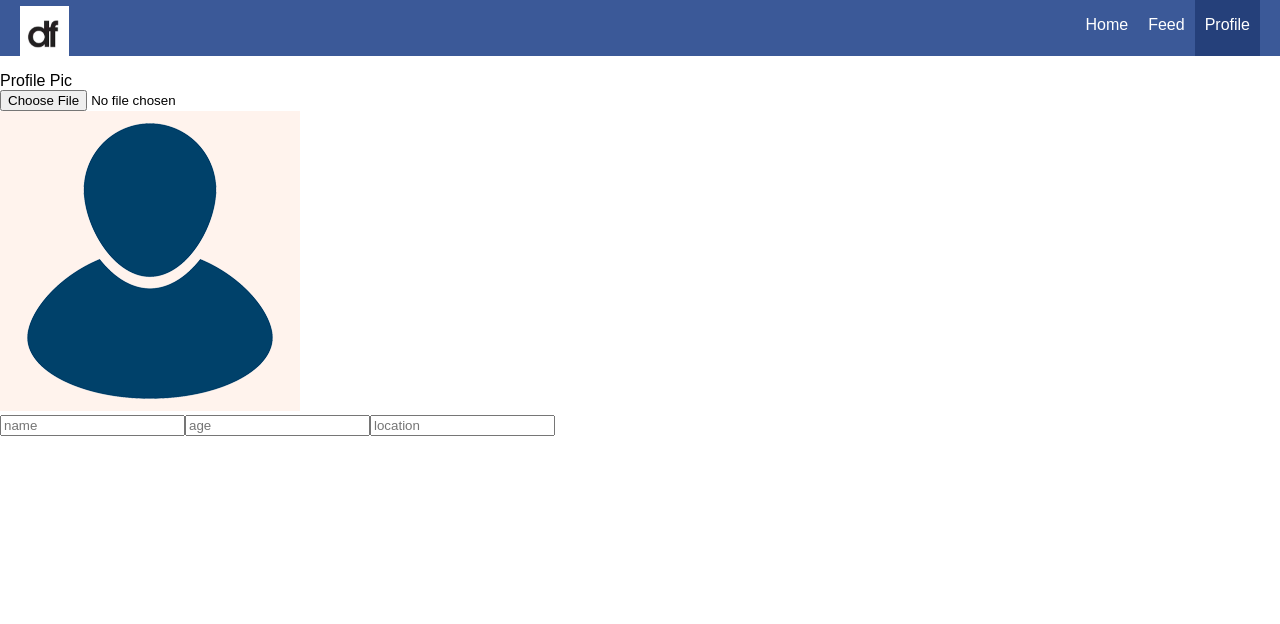
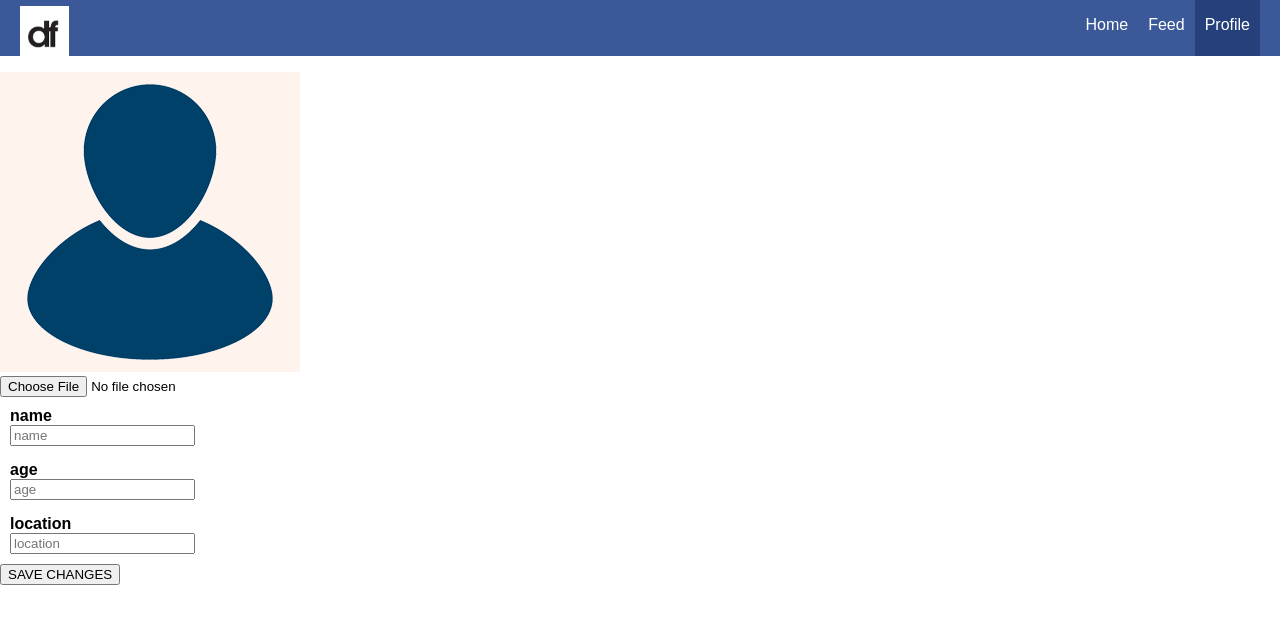
Before and after one commit to jdonesky/mock-fb, a React app: page /user-profile in a window 1280 px wide. Shown: the top 624 px of the page. Built offline with nearby package versions, Linux system fonts and the light colour scheme.

Commit message:
added user profile image and form upload w redux

```diff
--- a/src/components/UI/Input/Input.css
+++ b/src/components/UI/Input/Input.css
@@ -0,0 +1,20 @@
+.Input {
+    width: 100%;
+    margin: 5px;
+    padding: 5px;
+    box-sizing: border-box;
+}
+
+.InputElement {
+    display: block;
+    height: 30px;
+    width: 90%;
+    margin: 10px auto;
+    border: none;
+}
+
+
+.Label {
+    font-weight: bold;
+    display: block;
+}
--- a/src/components/UI/Input/Input.js
+++ b/src/components/UI/Input/Input.js
@@ -1,12 +1,21 @@
 import React from "react";
-
+import classes from './Input.css'
 
 const input = (props) => {
   let inputElement = null;
 
-  switch (props.inputType) {
+  switch (props.elementType) {
     case "input":
-      inputElement = <input value={props.value} config={...props.config}/>;
+      inputElement = (
+      <input
+      value={props.value}
+      invalid={!props.valid}
+      touch={props.touched}
+      placeholder={props.placeholder}
+      onChange={props.changed}
+      />
+      )
+    break;
 
     default:
       inputElement = null;
@@ -14,8 +23,8 @@ const input = (props) => {
 
 
   return (
-      <div className={classes.InputElement}>
-          <label>{props.label}</label>
+      <div className={classes.Input}>
+        <label className={classes.Label}>{props.label}</label>
         {inputElement}
       </div>
 
--- a/src/containers/Auth/Auth.js
+++ b/src/containers/Auth/Auth.js
@@ -9,7 +9,11 @@ class Auth extends Component {
   };
 
   render() {
-    return <div></div>;
+    // let form = this.state
+    return (
+    <div>
+
+    </div>)
   }
 }
 
--- a/src/containers/UserProfile/UserProfile.js
+++ b/src/containers/UserProfile/UserProfile.js
@@ -2,56 +2,150 @@ import React, { Component } from "react";
 import { connect } from "react-redux";
 import * as actions from "../../store/actions/profile";
 import ProfilePlaceholder from "../../assets/images/placeholder-profile-pic.png";
+import Input from "../../components/UI/Input/Input";
 import classes from "./UserProfile.css";
+
+
+function fieldBuilder(
+  elType,
+  inputType,
+  placeholder,
+  value,
+  validation,
+  valid,
+  touched
+) {
+  return {
+    elementType: elType,
+    elementConfig: {
+      type: inputType,
+      placeholder: placeholder,
+    },
+    value: value,
+    validation: validation,
+    valid: valid,
+    touched: touched,
+  };
+}
 
 class UserProfile extends Component {
   state = {
+    formInputs: {
+      name: fieldBuilder(
+        "input",
+        "text",
+        "name",
+        "",
+        { required: true },
+        false,
+        false
+      ),
+      age: fieldBuilder(
+        "input",
+        "text",
+        "age",
+        "",
+        { required: true },
+        false,
+        false
+      ),
+      location: fieldBuilder(
+        "input",
+        "text",
+        "location",
+        "",
+        { required: true },
+        false,
+        false
+      ),
+    },
     uploadedImage: null,
   };
 
   componentDidMount() {
-    console.log("[UserProfile] componentDidMount");
+    console.log("[UserProfile] componentDidMount", this.state);
 
     this.setState({
       uploadedImage: this.props.profileImage,
+      name: this.props.name,
+      age: this.props.age,
+      location: this.props.location,
     });
   }
+
+  componentDidUpdate() {
+    console.log('[UserProfile]',this.state)
+  }
+
+  onChangeHandler = (event, label) => {
+    const targetInput = { ...this.state.formInputs[label] };
+    targetInput.value = event.target.value;
+    this.setState({
+      formInputs: {
+        ...this.state.formInputs,
+        [label] : targetInput
+      }
+    })
+
+  };
 
   imageUploadHandler = (event) => {
     const [file] = event.target.files;
     if (file) {
       const reader = new FileReader();
       reader.onload = (event) => {
-        // this.setState({
-        //   uploadedImage: event.target.result,
-        // });
-        this.props.onUploadProfileImage(event.target.result);
+        this.setState({
+          uploadedImage: event.target.result,
+        });
       };
-
       reader.readAsDataURL(file);
     }
   };
 
+  submitProfileHandler = (event) => {
+    event.preventDefault();
+    const formData = {
+      name: this.state.formInputs.name.value,
+      age: this.state.formInputs.age.value,
+      location: this.state.formInputs.location.value,
+      uploadedImage: this.state.uploadedImage,
+    };
+    this.props.onProfileSubmit(formData);
+  };
+
   render() {
+    let formArray = Object.keys(this.state.formInputs).map((key) => {
+      return { label: key, key: this.state.formInputs[key].label, config: this.state.formInputs[key] };
+    });
+    let form = formArray.map((formField) => {
+      return (
+        <Input
+          key={formField.label}
+          label={formField.label}
+          elementType={formField.config.elementType}
+          placeholder={formField.config.elementConfig.placeholder}
+          changed={(event) => this.onChangeHandler(event, formField.label)}
+        />
+      );
+    });
     return (
-      <div>
-        <div>Profile Pic</div>
-        <form>
+      <div className={classes.UserProfile}>
+        <form onSubmit={this.submitProfileHandler}>
+          <div className={classes.ProfilePic}>
+            <img
+              src={this.state.uploadedImage || ProfilePlaceholder}
+              alt="profile pic"
+            />
+          </div>
           <input
             type="file"
             accept="image/*"
             multiple={false}
             onChange={this.imageUploadHandler}
           />
-          <div className={classes.ProfilePic}>
-            <img
-              src={this.state.uploadedImage || ProfilePlaceholder}
-              alt="profile pic"
-            />
-          </div>
-          <input placeholder="name" />
-          <input placeholder="age" />
-          <input placeholder="location" />
+          {form}
+
+          <button type="submit">SAVE CHANGES</button>
         </form>
       </div>
     );
@@ -61,13 +155,15 @@ class UserProfile extends Component {
 const mapStateToProps = (state) => {
   return {
     profileImage: state.profile.profileImage,
+    name: state.profile.name,
+    age: state.profile.age,
+    location: state.profile.location
   };
 };
 
 const mapDispatchToProps = (dispatch) => {
   return {
-    onUploadProfileImage: (fileUpload) =>
-      dispatch(actions.storeProfilePic(fileUpload)),
+    onProfileSubmit: (formData) => dispatch(actions.storeProfileData(formData)),
   };
 };
 
--- a/src/store/actions/actionTypes.js
+++ b/src/store/actions/actionTypes.js
@@ -2,4 +2,4 @@ export const AUTH_START = "AUTH_START"
 export const AUTH_SUCCESS = "AUTH_SUCCESS"
 export const AUTH_FAIL = "AUTH_FAIL"
 
-export const STORE_PROFILE_PIC = "STORE_PROFILE_PIC"
+export const STORE_PROFILE_DATA = "STORE_PROFILE_DATA"
--- a/src/store/actions/profile.js
+++ b/src/store/actions/profile.js
@@ -1,9 +1,9 @@
 import * as actionTypes from '../actions/actionTypes'
 
 
-export const storeProfilePic = (imgURL) => {
+export const storeProfileData = (formData) => {
   return {
-    type: actionTypes.STORE_PROFILE_PIC,
-    imgURL: imgURL
+    type: actionTypes.STORE_PROFILE_DATA,
+    formData: formData
   }
 }
--- a/src/store/reducers/profile.js
+++ b/src/store/reducers/profile.js
@@ -2,20 +2,28 @@ import * as actionTypes from "../actions/actionTypes";
 
 const initialState = {
   profileImage: null,
+  name: null,
+  age: null,
+  location: null,
 };
 
-const storeProfilePic = (state, action) => {
+const storeProfileData = (state, action) => {
   return {
     ...state,
-    profileImage: action.imgURL,
+    profileImage: action.formData.uploadedImage,
+    name: action.formData.name,
+    age: action.formData.age,
+    location: action.formData.location,
   };
 };
 
 const reducer = (state = initialState, action) => {
   switch (action.type) {
-    case actionTypes.STORE_PROFILE_PIC: return storeProfilePic(action, state);
-    default: return state
+    case actionTypes.STORE_PROFILE_DATA:
+      return storeProfileData(state,action);
+    default:
+      return state;
   }
 };
 
-export default reducer
+export default reducer;
```
